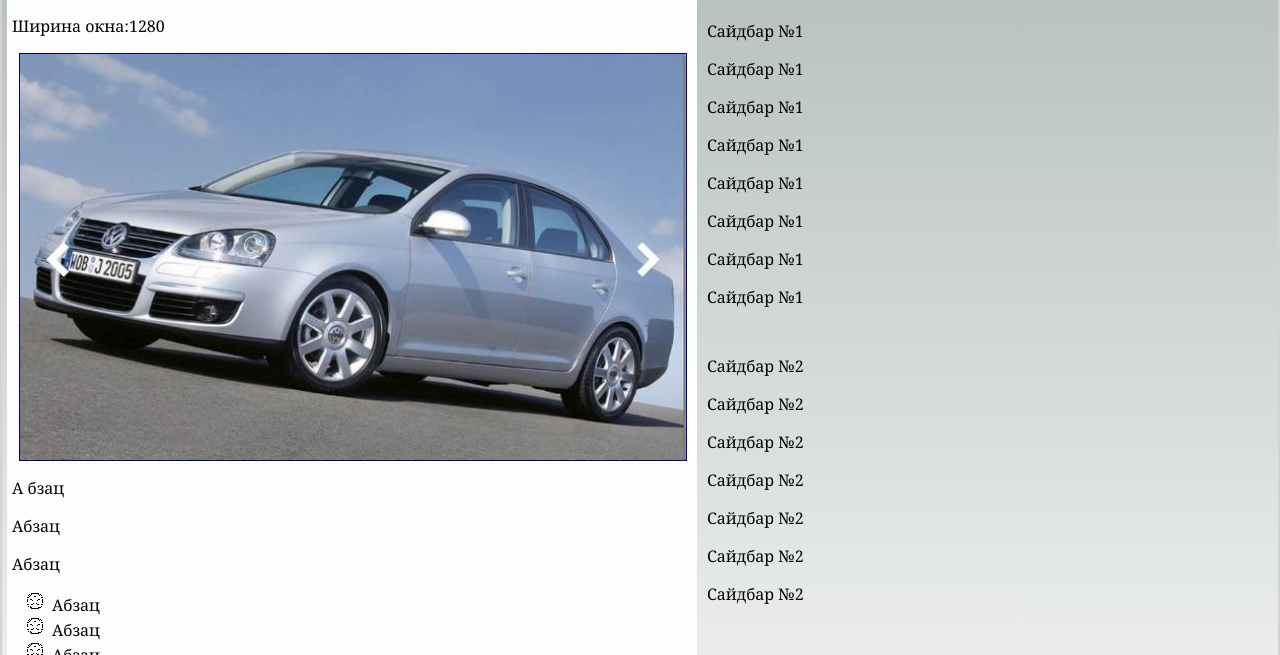
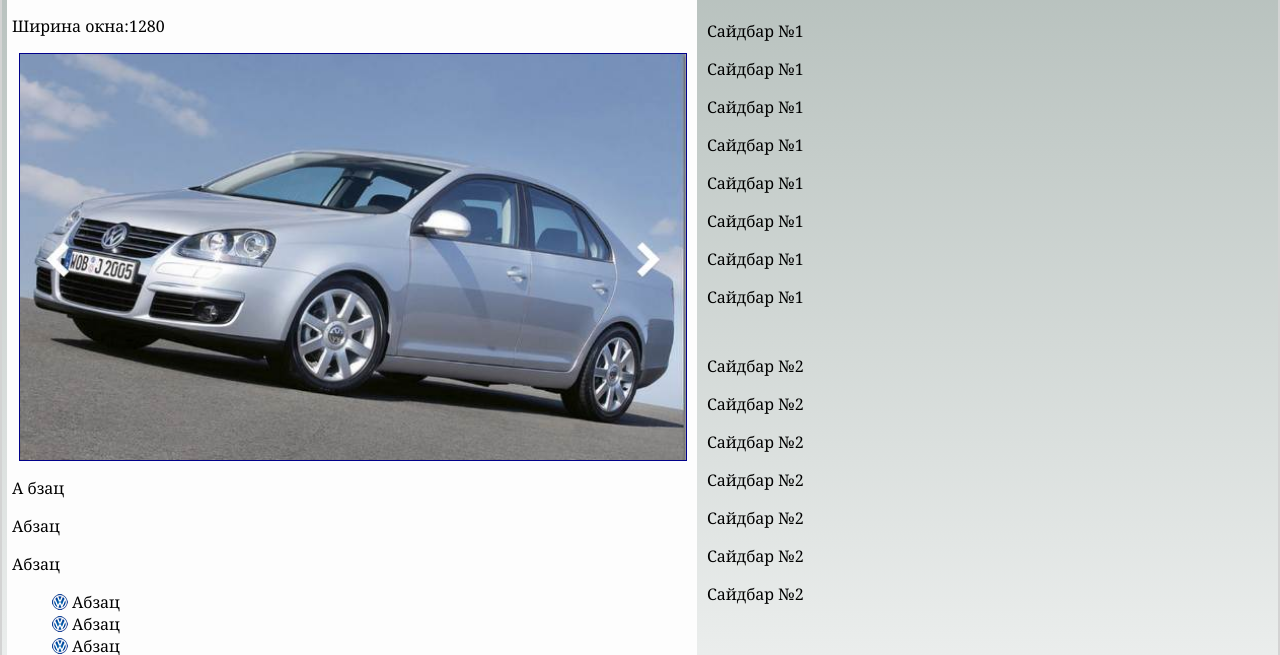
Before and after one commit to Aparin/myFastTemplate, a plain HTML site: page index.html in a window 1280 px wide. Shown: the part 145-800 px from the top of the page. Drawn offline with nearby package versions, Linux system fonts and the light colour scheme.

Commit message:
add bullet image

```diff
--- a/style.css
+++ b/style.css
@@ -1,16 +1,22 @@
 body {
 	max-width:1360px;
 	background:linear-gradient(#aeb9b5, #ffffff);
+	/*background:linear-gradient(#aeb9b5, #ffffff);
+	background-color: #f2f2f2;	*/
 	font-family:Georgia;
 	padding:5px;
 	border: 2px solid lightgrey;
 	border-radius:5px;
 	margin: 10px auto;
 	}
-ul {
-	list-style-image: url("ul.png");
-	list-style-type:none;
+
+	li {
+		list-style-type:none;
+		background: url("wul.png") no-repeat left;
+		padding-left: 20px;
+
 	}
+
 	#toggleMenu {display:none; color: white;}
 	.image {
 		display: block;
@@ -23,6 +29,7 @@ ul {
 	width:320px;
 	padding:10px 5px 5px 10px;
 	float:left;
+
 	}
 	#footer {background: slateblue; color: white;  padding: 10px 10px;	}
 
```
Also changed, not shown: wul.png (added).
